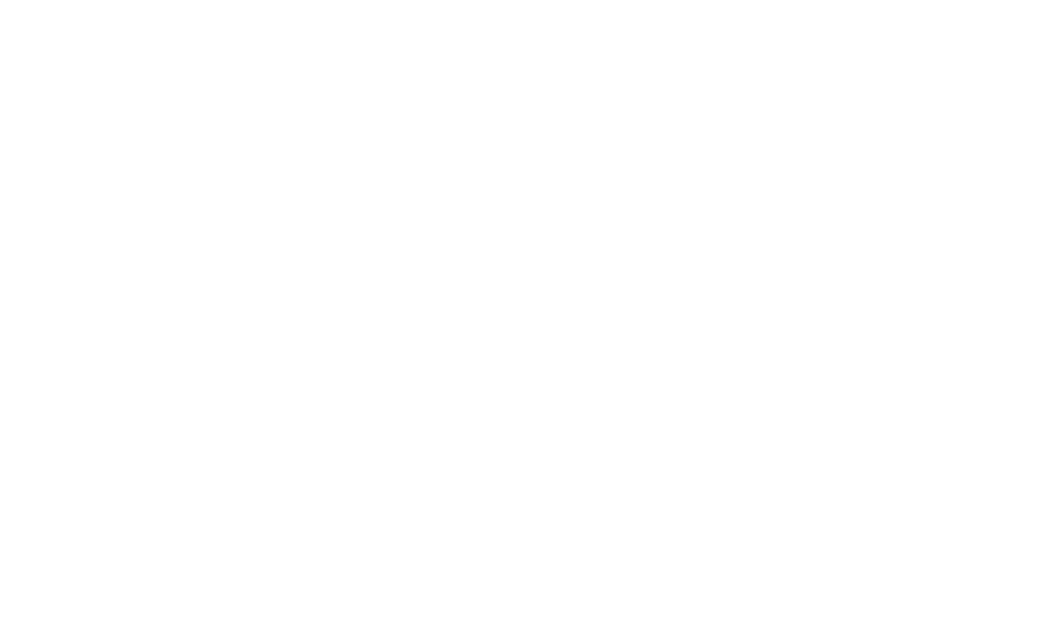
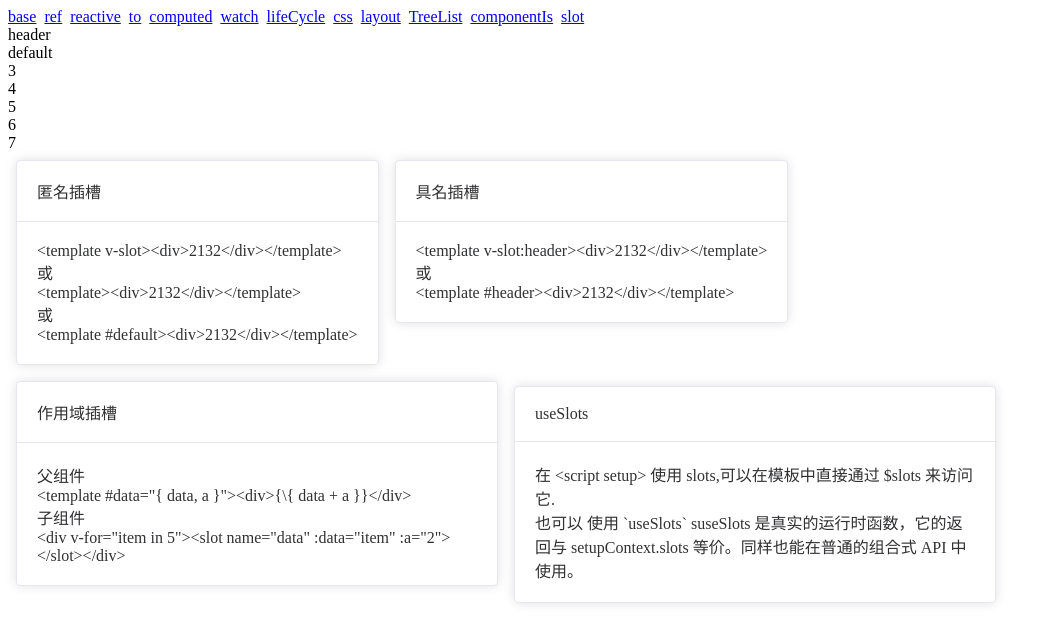
Before and after one commit to llcoolmxdx5/front-end-learning-notes, a Vue app in the folder 05-框架/vue/vite-vue/: page /case/slot in a window 1280 px wide. Before the commit this address had no page. Shown: the top 642 px of the page, without its empty margins (0-1052 px from the left). Built offline with nearby package versions, Linux system fonts and the light colour scheme.

Commit message:
feat(vue3): slot

```diff
--- /dev/null
+++ b/05-框架/vue/vite-vue/src/cases/Slot.vue
@@ -0,0 +1,43 @@
+<template>
+  <SlotChild>
+    <template #[header]>
+      <div>header</div>
+    </template>
+    <template #default>
+      <div>default</div>
+    </template>
+    <template #data="{ data, a }">
+      <div>
+        {{ data + a }}
+      </div>
+    </template>
+  </SlotChild>
+  <ElCard header="匿名插槽" class="box-card">
+    <div>&lt;template v-slot>&lt;div>2132&lt;/div>&lt;/template></div>
+    或
+    <div>&lt;template>&lt;div>2132&lt;/div>&lt;/template></div>
+    或
+    <div>&lt;template #default>&lt;div>2132&lt;/div>&lt;/template></div>
+  </ElCard>
+  <ElCard header="具名插槽" class="box-card">
+    <div>&lt;template v-slot:header>&lt;div>2132&lt;/div>&lt;/template></div>
+    或
+    <div>&lt;template #header>&lt;div>2132&lt;/div>&lt;/template></div>
+  </ElCard>
+  <ElCard header="作用域插槽" class="box-card">
+    <div>父组件</div>
+    <div>&lt;template #data="{ data, a }">&lt;div>{\{ data + a }}&lt;/div></div>
+    <div>子组件</div>
+    <div>&lt;div v-for="item in 5">&lt;slot name="data" :data="item" :a="2">&lt;/slot>&lt;/div></div>
+  </ElCard>
+  <ElCard header="useSlots" class="box-card">
+    <div>在 &lt;script setup> 使用 slots,可以在模板中直接通过 $slots 来访问它. </div>
+    <div>也可以 使用 `useSlots` suseSlots 是真实的运行时函数，它的返回与 setupContext.slots 等价。同样也能在普通的组合式 API 中使用。</div>
+  </ElCard>
+</template>
+
+<script setup lang="ts">
+import { ref } from 'vue';
+import SlotChild from './SlotChild.vue'
+const header = ref('header' as const)
+</script>
--- /dev/null
+++ b/05-框架/vue/vite-vue/src/cases/SlotChild.vue
@@ -0,0 +1,15 @@
+<template>
+  <div>
+    <slot name="header"></slot>
+    <slot></slot>
+    <div v-for="item in 5">
+      <slot name="data" :data="item" :a="2"></slot>
+    </div>
+  </div>
+</template>
+
+<script setup lang="ts">
+import { useSlots } from 'vue';
+const slots = useSlots()
+console.log(slots, 'slots');
+</script>
--- a/05-框架/vue/vite-vue/src/router/index.ts
+++ b/05-框架/vue/vite-vue/src/router/index.ts
@@ -66,6 +66,11 @@
         name: 'componentIs',
         component: () => import('../cases/componentIs.vue'),
       },
+      {
+        path: 'slot',
+        name: 'slot',
+        component: () => import('../cases/Slot.vue'),
+      },
     ],
   },
   {
```
